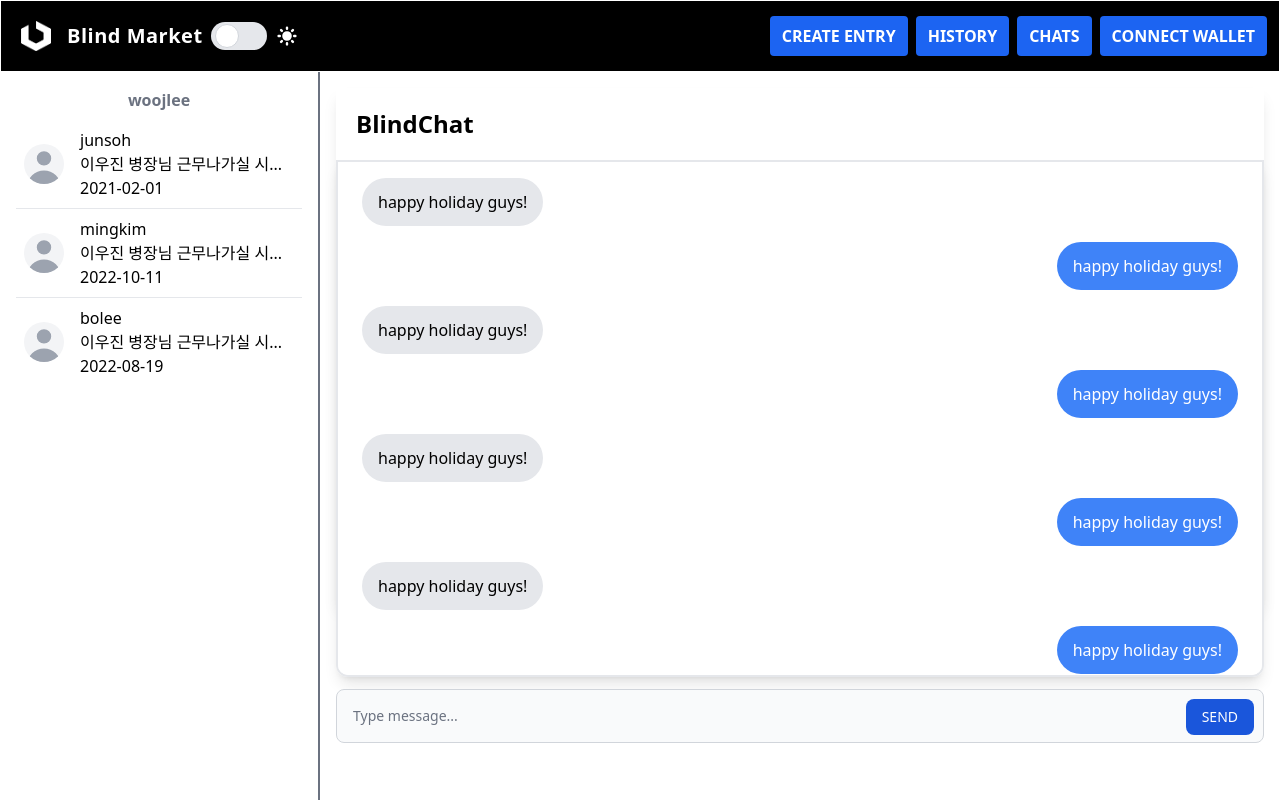
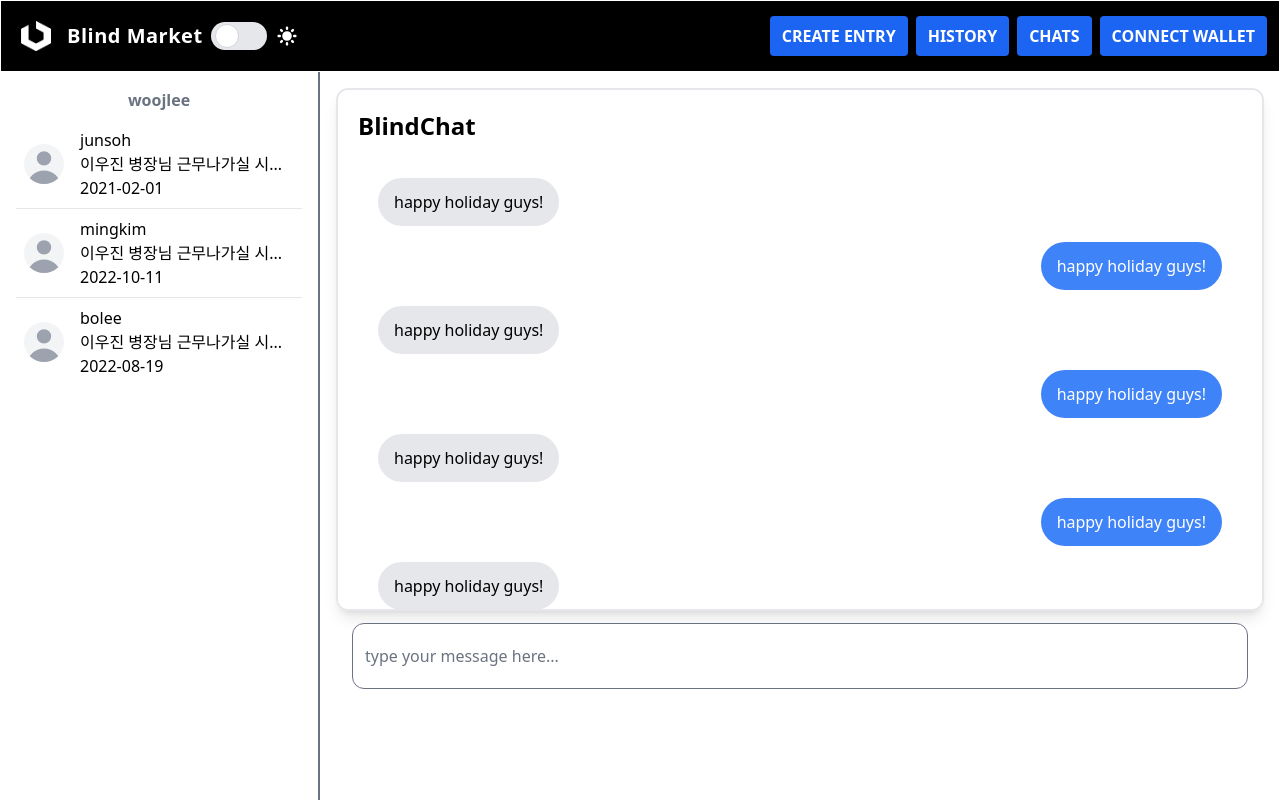
Before and after one commit to Blind-Market/blind-market-frontend, a Next.js app: page /chat in a window 1280 px wide. Shown: the top 800 px of the page. Built offline with nearby package versions, Linux system fonts and the light colour scheme.

Commit message:
Revert "Blind Market Frontend"
This reverts commit 801fb7a374f161fd2f13e6f966b74897dbd34fca.

```diff
--- a/components/CategoryButton.tsx
+++ b/components/CategoryButton.tsx
@@ -1,8 +1,4 @@
 import React from "react";
-
-function IsEqual(prevProps: any, nextProps: any) {
-  return prevProps === nextProps;
-}
 
 const CategoryButton = React.memo(function CategoryButton({ category }: any) {
   const colorHandler = () => {
@@ -46,6 +42,6 @@ const CategoryButton = React.memo(function CategoryButton({ category }: any) {
       </button>
     </>
   );
-}, IsEqual);
+});
 
 export default CategoryButton;
--- a/components/Chatroom.tsx
+++ b/components/Chatroom.tsx
@@ -3,74 +3,65 @@ import React from "react";
 const Chatroom = React.memo(function Chatroom() {
 	return (
 		<>
-      <div className=" bg-white dark:bg-blind_market mx-auto my-auto shadow-lg h-full max-w-screen-lg">
-        <div className="py-5 flex justify-between items-center bg-white mx-auto px-5">
+			<div className="block bg-white dark:bg-blind_market mx-auto my-auto shadow-lg border-2 overflow-scroll h-full rounded-xl">
+				<div className="py-5 flex justify-between items-center bg-white rounded-xl mx-auto px-5">
 					<div className="font-semibold text-2xl text-black">BlindChat</div>
 				</div>
-        <div className=" bg-white dark:bg-blind_market mx-auto my-auto shadow-lg h-full w-full overflow-scroll border-2 rounded-bl-xl rounded-br-xl">
-          <div className="mx-4 my-4 gap-4">
-            <div className="ml-2 py-3 px-4 bg-gray-200 rounded-br-3xl rounded-tr-3xl rounded-tl-3xl rounded-bl-3xl text-black w-fit my-4">
+				<div className=" bg-white dark:bg-blind_market mx-auto my-auto shadow-lg px-4 overflow-scroll h-full">
+					<div className="container bg-white dark:bg-blind_market w-full mx-auto my-auto p-4">
+						<div className="w-full grid grid-flow-row gap-4 overflow-scroll">
+							<div className="ml-2 py-3 px-4 bg-gray-200  rounded-br-3xl rounded-tr-3xl rounded-tl-3xl rounded-bl-3xl text-black w-fit">
 								happy holiday guys!
 							</div>
-            <div className="mr-2 ml-auto col-end-auto py-3 px-4 bg-blue-500 rounded-br-3xl rounded-tr-3xl rounded-tl-3xl rounded-bl-3xl text-white w-fit my-4">
+							<div className="mr-2 ml-auto py-3 px-4 bg-blue-500 rounded-br-3xl rounded-tr-3xl rounded-tl-3xl rounded-bl-3xl text-white w-fit">
 								happy holiday guys!
 							</div>
-            <div className="ml-2 py-3 px-4 bg-gray-200 rounded-br-3xl rounded-tr-3xl rounded-tl-3xl rounded-bl-3xl text-black w-fit my-4">
+							<div className="ml-2 py-3 px-4 bg-gray-200 rounded-br-3xl rounded-tr-3xl rounded-tl-3xl rounded-bl-3xl text-black w-fit">
 								happy holiday guys!
 							</div>
-            <div className="mr-2 ml-auto py-3 px-4 bg-blue-500 rounded-br-3xl rounded-tr-3xl rounded-tl-3xl rounded-bl-3xl text-white w-fit my-4">
+							<div className="mr-2 ml-auto py-3 px-4 bg-blue-500 rounded-br-3xl rounded-tr-3xl rounded-tl-3xl rounded-bl-3xl text-white w-fit">
 								happy holiday guys!
 							</div>
-            <div className="ml-2 py-3 px-4 bg-gray-200 rounded-br-3xl rounded-tr-3xl rounded-tl-3xl rounded-bl-3xl text-black w-fit my-4">
+							<div className="ml-2 py-3 px-4 bg-gray-200 rounded-br-3xl rounded-tr-3xl rounded-tl-3xl rounded-bl-3xl text-black w-fit">
 								happy holiday guys!
 							</div>
-            <div className="mr-2 ml-auto py-3 px-4 bg-blue-500 rounded-br-3xl rounded-tr-3xl rounded-tl-3xl rounded-bl-3xl text-white w-fit my-4">
+							<div className="mr-2 ml-auto py-3 px-4 bg-blue-500 rounded-br-3xl rounded-tr-3xl rounded-tl-3xl rounded-bl-3xl text-white w-fit">
 								happy holiday guys!
 							</div>
-            <div className="ml-2 py-3 px-4 bg-gray-200 rounded-br-3xl rounded-tr-3xl rounded-tl-3xl rounded-bl-3xl text-black w-fit my-4">
+							<div className="ml-2 py-3 px-4 bg-gray-200 rounded-br-3xl rounded-tr-3xl rounded-tl-3xl rounded-bl-3xl text-black w-fit">
 								happy holiday guys!
 							</div>
-            <div className="mr-2 ml-auto py-3 px-4 bg-blue-500 rounded-br-3xl rounded-tr-3xl rounded-tl-3xl rounded-bl-3xl text-white w-fit my-4">
+							<div className="mr-2 ml-auto py-3 px-4 bg-blue-500 rounded-br-3xl rounded-tr-3xl rounded-tl-3xl rounded-bl-3xl text-white w-fit">
 								happy holiday guys!
 							</div>
-            <div className="ml-2 py-3 px-4 bg-gray-200 rounded-br-3xl rounded-tr-3xl rounded-tl-3xl rounded-bl-3xl text-black w-fit my-4">
+							<div className="ml-2 py-3 px-4 bg-gray-200 rounded-br-3xl rounded-tr-3xl rounded-tl-3xl rounded-bl-3xl text-black w-fit">
 								happy holiday guys!
 							</div>
-            <div className="mr-2 ml-auto py-3 px-4 bg-blue-500 rounded-br-3xl rounded-tr-3xl rounded-tl-3xl rounded-bl-3xl text-white w-fit my-4">
+							<div className="mr-2 ml-auto py-3 px-4 bg-blue-500 rounded-br-3xl rounded-tr-3xl rounded-tl-3xl rounded-bl-3xl text-white w-fit">
 								happy holiday guys!
 							</div>
-            <div className="ml-2 py-3 px-4 bg-gray-200 rounded-br-3xl rounded-tr-3xl rounded-tl-3xl rounded-bl-3xl text-black w-fit my-4">
+							<div className="ml-2 py-3 px-4 bg-gray-200 rounded-br-3xl rounded-tr-3xl rounded-tl-3xl rounded-bl-3xl text-black w-fit">
 								happy holiday guys!
 							</div>
-            <div className="mr-2 ml-auto py-3 px-4 bg-blue-500 rounded-br-3xl rounded-tr-3xl rounded-tl-3xl rounded-bl-3xl text-white w-fit my-4">
+							<div className="mr-2 ml-auto py-3 px-4 bg-blue-500 rounded-br-3xl rounded-tr-3xl rounded-tl-3xl rounded-bl-3xl text-white w-fit">
 								happy holiday guys!
 							</div>
-            <div className="ml-2 py-3 px-4 bg-gray-200 rounded-br-3xl rounded-tr-3xl rounded-tl-3xl rounded-bl-3xl text-black w-fit my-4">
+							<div className="ml-2 py-3 px-4 bg-gray-200 rounded-br-3xl rounded-tr-3xl rounded-tl-3xl rounded-bl-3xl text-black w-fit">
 								happy holiday guys!
 							</div>
-            <div className="mr-2 ml-auto py-3 px-4 bg-blue-500 rounded-br-3xl rounded-tr-3xl rounded-tl-3xl rounded-bl-3xl text-white w-fit my-4">
+							<div className="mr-2 ml-auto py-3 px-4 bg-blue-500 rounded-br-3xl rounded-tr-3xl rounded-tl-3xl rounded-bl-3xl text-white w-fit">
 								happy holiday guys!
 							</div>
 						</div>
 					</div>
-        <div className="py-3 my-auto mx-auto inline-flex w-full relative">
+				</div>
+			</div>
+			<div className="py-3 px-4 my-auto mx-auto">
 				<input
-            type="search"
-            id="search"
-            className="block p-4 w-full text-sm text-gray-900 bg-gray-50 rounded-lg border border-gray-300 focus:ring-blue-500 focus:border-blue-500 dark:bg-gray-700 dark:border-gray-600 dark:placeholder-gray-400 dark:text-white dark:focus:ring-blue-500 dark:focus:border-blue-500"
-            placeholder="Type message..."
-            onKeyDown={(e: any) => {
-              if (e.keyCode == 13) console.log("Enter");
-            }}
-            required
+					className="w-full bg-white dark:bg-blind_market py-5 px-3 rounded-xl"
+					type="text"
+					placeholder="type your message here..."
 				/>
-          <button
-            type="submit"
-            className="text-white uppercase absolute right-2.5 bottom-2.5 mb-2.5 bg-blue-700 hover:bg-blue-800 focus:ring-4 focus:outline-none focus:ring-blue-300 font-medium rounded-lg text-sm px-4 py-2 dark:bg-blue-600 dark:hover:bg-blue-700 dark:focus:ring-blue-800"
-          >
-            Send
-          </button>
-        </div>
 			</div>
 		</>
 	);
--- a/components/NavButton.tsx
+++ b/components/NavButton.tsx
@@ -1,11 +1,7 @@
 import Link from "next/link";
 import React, { useState } from "react";
 
-function IsEqual(prevProps: any, nextProps: any) {
-  return prevProps == nextProps ? true : false;
-}
-
-const NavButton = React.memo(function NavButton({ btnText, btnHref }: any) {
+const NavButton = ({ btnText, btnHref }: any) => {
   const [buttonEffect, setButtonEffect] = useState(false);
   return (
     <Link href={btnHref}>
@@ -22,6 +18,6 @@ const NavButton = React.memo(function NavButton({ btnText, btnHref }: any) {
       </button>
     </Link>
   );
-}, IsEqual);
+};
 
 export default NavButton;
--- a/components/Product.tsx
+++ b/components/Product.tsx
@@ -1,9 +1,5 @@
 import Link from "next/link";
 import React from "react";
-
-function IsEqual(prevProps: any, nextProps: any) {
-  return prevProps == nextProps ? true : false;
-}
 
 const Product = React.memo(function Product({ product }: any) {
   return (
@@ -41,6 +37,6 @@ const Product = React.memo(function Product({ product }: any) {
       </div>
     </Link>
   );
-}, IsEqual);
+});
 
 export default Product;
--- a/pages/chat.tsx
+++ b/pages/chat.tsx
@@ -121,7 +121,7 @@ const Chat = React.memo(function Chat() {
 							<></>
 						)}
 						<div
-              className=" bg-white dark:bg-blind_market w-full h-full justify-center align-middle items-center content-center z-40 border-r-2 border-r-slate-400 dark:border-r-black cursor-pointer"
+							className=" bg-white dark:bg-blind_market w-6 h-full justify-center align-middle items-center content-center z-40 border-r-2 border-r-slate-400 dark:border-r-black cursor-pointer"
 							onClick={() => setDrawerStatus(!!!drawerStatus)}
 						>
 							<svg
@@ -130,7 +130,7 @@ const Chat = React.memo(function Chat() {
 								viewBox="0 0 24 24"
 								strokeWidth="1.5"
 								stroke="currentColor"
-                className="w-12 h-12 mx-auto my-auto top-1/2 bottom-auto fixed cursor-pointer"
+								className="w-6 h-6 mx-auto my-auto top-1/2 bottom-auto fixed cursor-pointer"
 								onClick={() => setDrawerStatus(!!!drawerStatus)}
 								type="button"
 							>
@@ -143,8 +143,35 @@ const Chat = React.memo(function Chat() {
 						</div>
 					</div>
 					<div className="bg-white dark:bg-blind_market w-full h-full min-h-screen col-start-2 col-end-13">
-            <div className="bg-white dark:bg-blind_market w-full h-1/2 mx-auto p-4">
-              <Chatroom />
+						<div className="container bg-white dark:bg-blind_market mx-auto my-auto shadow-lg border-2">
+							<div className="px-5 py-5 flex justify-between items-center bg-white border-b-2">
+								<div className="font-semibold text-2xl text-black">
+									BlindChat
+								</div>
+							</div>
+							<div className="container bg-white dark:bg-blind_market w-full h-full mx-auto my-auto p-4 min-h-full">
+								<div className="w-full h-full grid grid-flow-row gap-4">
+									<div className="ml-2 py-3 px-4 bg-white rounded-br-3xl rounded-tr-3xl rounded-tl-3xl rounded-bl-3xl text-black w-fit">
+										happy holiday guys!
+									</div>
+									<div className="mr-2 ml-auto py-3 px-4 bg-blue-500 rounded-br-3xl rounded-tr-3xl rounded-tl-3xl rounded-bl-3xl text-white w-fit">
+										happy holiday guys!
+									</div>
+									<div className="ml-2 py-3 px-4 bg-white rounded-br-3xl rounded-tr-3xl rounded-tl-3xl rounded-bl-3xl text-black w-fit">
+										happy holiday guys!
+									</div>
+									<div className="mr-2 ml-auto py-3 px-4 bg-blue-500 rounded-br-3xl rounded-tr-3xl rounded-tl-3xl rounded-bl-3xl text-white w-fit">
+										happy holiday guys!
+									</div>
+									<div className="py-5">
+										<input
+											className="w-full bg-white dark:bg-blind_market py-5 px-3 rounded-xl"
+											type="text"
+											placeholder="type your message here..."
+										/>
+									</div>
+								</div>
+							</div>
 						</div>
 					</div>
 				</div>
--- a/pages/index.tsx
+++ b/pages/index.tsx
@@ -41,7 +41,7 @@ const Home: NextPage = () => {
   return (
     <div className="bg-white dark:bg-blind_market flex h-full flex-col justify-center items-center">
       {account ? (
-        <Body account={account} />
+        <Body />
       ) : (
         <div className="bg-white dark:bg-blind_market w-full justify-center items-center align-middle flex-col flex">
           <h1 className="lg:text-4xl text-xl my-5 text-black dark:text-white font-bold">
```
Also changed, not shown: components/Body.tsx (+5 -8 lines), components/Layout.tsx (+2 -8 lines), components/Navbar.tsx (+4 -11 lines). Lines whose indentation alone changed are shown as unchanged.
